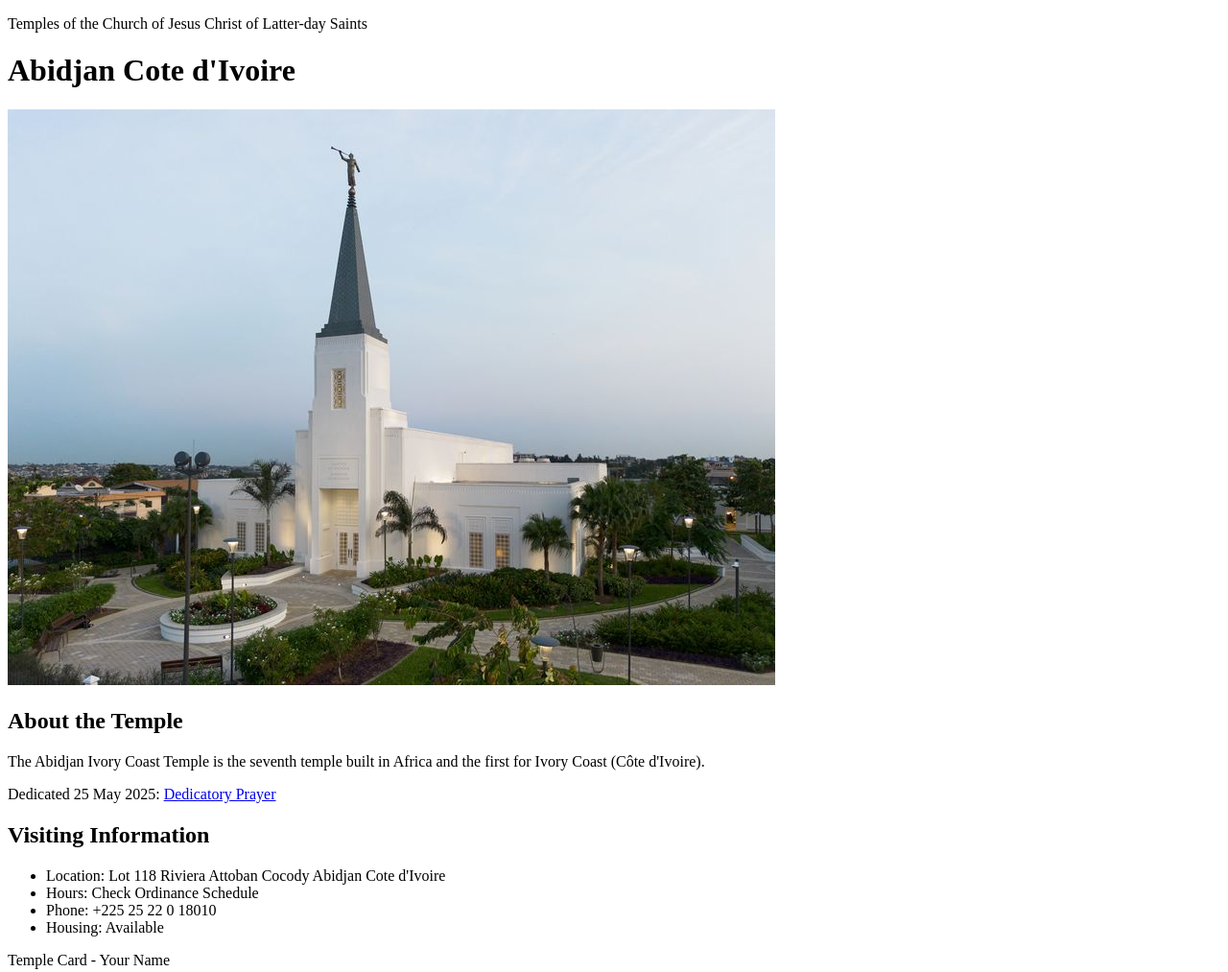
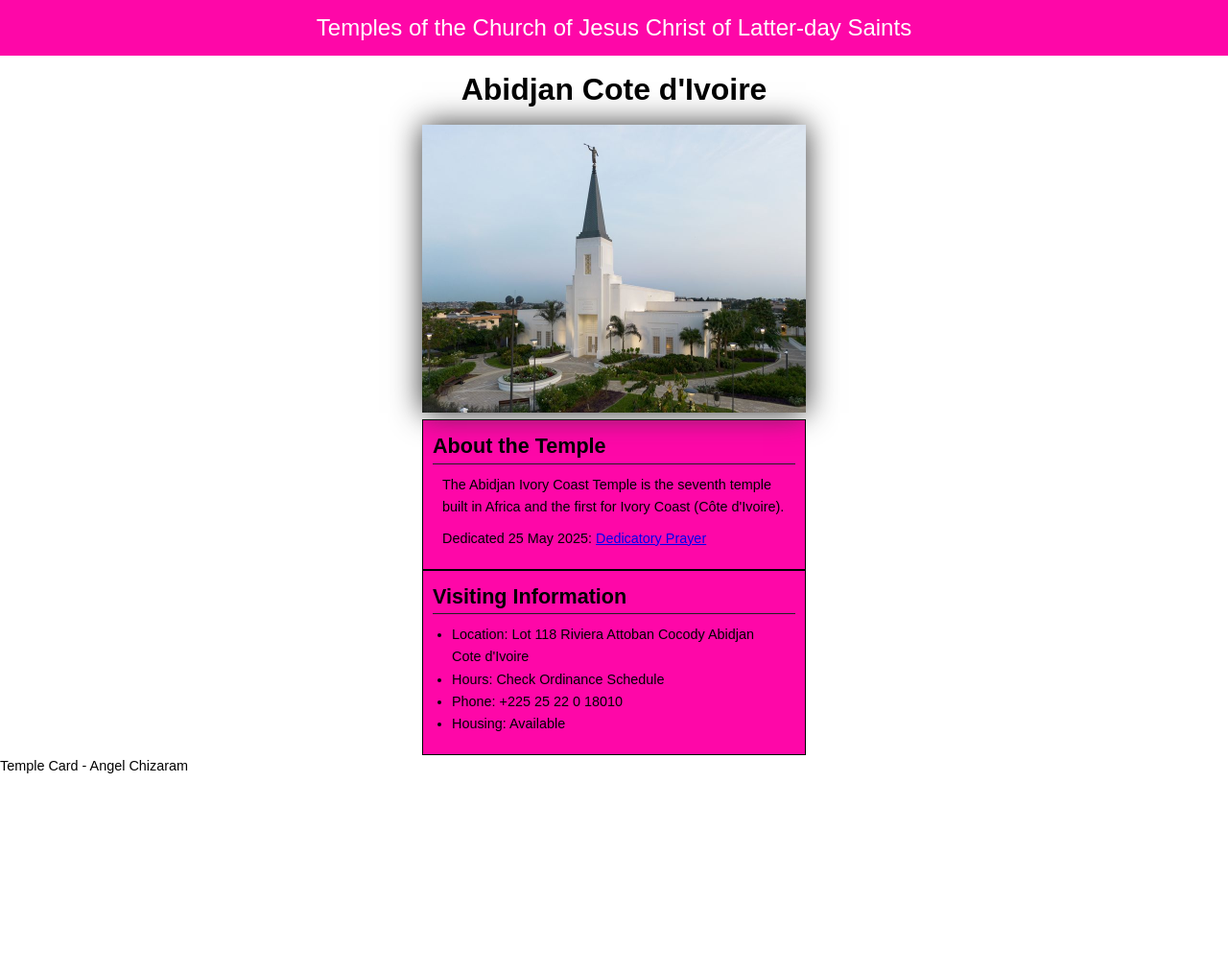
Before and after one commit to Chizaramekpere3/wdd130, a plain HTML site: page week02/temple.html in a window 1280 px wide. Shown: the whole page at 96% size. After the commit the page ends 810 px from the top, so only its background shows below. Drawn offline with Linux system fonts and the light colour scheme.

Commit message:
Add stylesheet link to temple.html and update footer name

```diff
--- a/week02/temple.css
+++ b/week02/temple.css
@@ -1,41 +1,59 @@
-<!DOCTYPE html>
-<html lang="en">
+* {
+    margin: 0;
+    padding: 0;
+}
 
-<head>
-    <meta charset="UTF-8">
-    <meta name="viewport" content="width=device-width, initial-scale=1.0">
-    <title>Chizaram Angel Chinelobi | WDD 130</title>
-    <meta name="description" content="My home page is titled with my name, Chizaramekpere, and it is part of the course WDD 130 | Web Fundamentals. The purpose of the page is to serve as my personal course home page, where I can practice and demonstrate my growing skills in web design and development. It highlights creativity, structured layout, and CSS enhancements, while also showing my progress in learning through BYU-Idaho coursework. In short, it is a space that represents my journey in web development and acts as a foundation for future projects.">
-    <meta name="author" content="Angel Chizaram Chinelobi"
-</head>
+body {
+    font-family: Arial, sans-serif;
+    line-height: 1.6;
+}
 
-<body>
-    <header>
-        <nav>
-            <a href="#">Home</a>
-            <a href="wwr/">Rafting Website</a>
-        </nav>
-    </header>
-    <main>
-        <h1>Angel Chizaram Chinelobi | WDD 130</h1>
-        <img src="images/profile.jpg" alt="Angel Chizaram Chinelobi Profile Picture" width="200">
-        <p>Hello! My name is Angel Chizaram Chinelobi and I am from Imo State, Nigeria. I enjoy
-            exploring
-            creativity through crocheting, singing, reading, writing, and drawing. These
-            hobbies inspire me to think outside the box and bring a creative touch to everything I
-            do. I am
-            excited to apply that same creativity and curiosity to learning web development and
-            building
-            engaging projects.</p>
-    </main>
-    <aside>
-        <h2>Nigeria</h2>
-        <img src="images/Nigeria.png" alt="The Nigerian Culture" width="200">
-        <p>Nigeria is a country located in West Africa, known for its rich cultural heritage, diverse landscapes, and vibrant traditions. It is home to over 200 million people and boasts a variety of ethnic groups, languages, and customs. Nigeria is famous for its music, art, and cuisine, as well as its contributions to literature and film. The country has a growing economy and is a hub for technology and innovation in Africa. Visitors to Nigeria can experience its bustling cities, beautiful natural scenery, and warm hospitality.</p>
-    </aside>
-    <footer>
-        <p>©️2026 🌷 Angel Chizaram Chinelobi 🌷 Imo State, Nigeria</p>
-    </footer>
-</body>
+header {
+    background-color: rgb(254, 7, 168);
+    color: #fff;
+    padding: 10px;
+    text-align: center;
+    font-size: 1.5rem;
+}
 
-</html>
+main {
+    width: 400px;
+    margin: 0 auto;
+}
+
+h1 {
+    margin: 10px;
+    text-align: center;
+}
+
+h2 {
+    border-bottom: 1px solid #222;
+}
+
+img {
+    width: 100%;
+    height: auto;
+    box-shadow: 0 0 30px #333;
+}
+
+section {
+    margin: 20 px 0;
+    border: 1px solid rgb(0, 0, 0);
+    padding: 10px;
+    background-color: rgb(254, 7, 168);
+    font-size: .9rem;
+}
+
+section p {
+    margin: 10px;
+}
+
+ul {
+    margin: 10px 20px;
+
+}
+
+footer {
+    font-size: .9rem;
+
+}
--- a/week02/temple.html
+++ b/week02/temple.html
@@ -5,6 +5,7 @@
     <meta charset="UTF-8">
     <meta name="viewport" content="width=device-width, initial-scale=1.0">
     <title>Temple Card - Abidjan Cote d'Ivoire</title>
+    <link rel="stylesheet" href="temple.css">
 </head>
 
 <body>
@@ -36,7 +37,7 @@
         </section>
     </main>
     <footer>
-        <p>Temple Card - Your Name</p>
+        <p>Temple Card - Angel Chizaram</p>
     </footer>
 </body>
 
```
